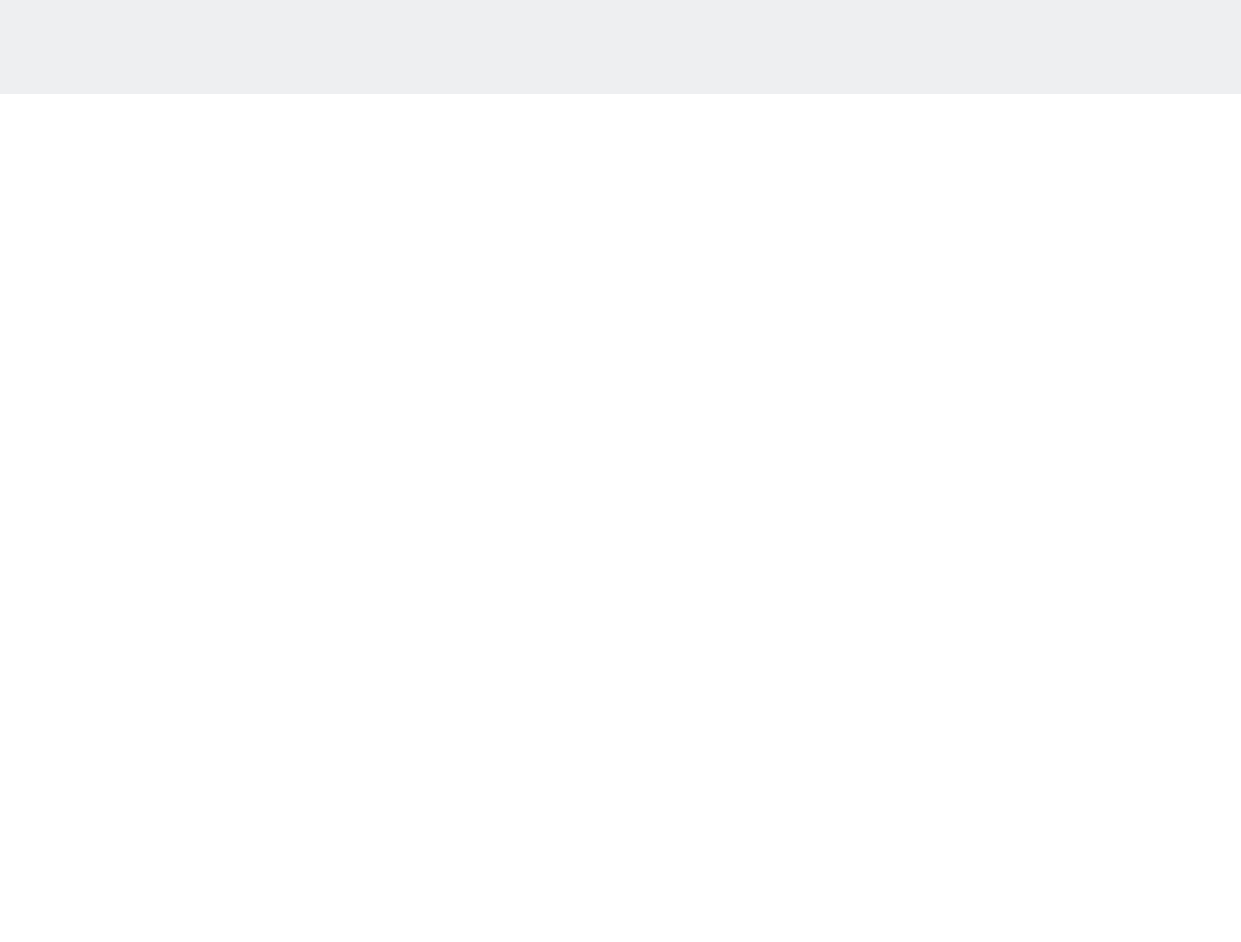
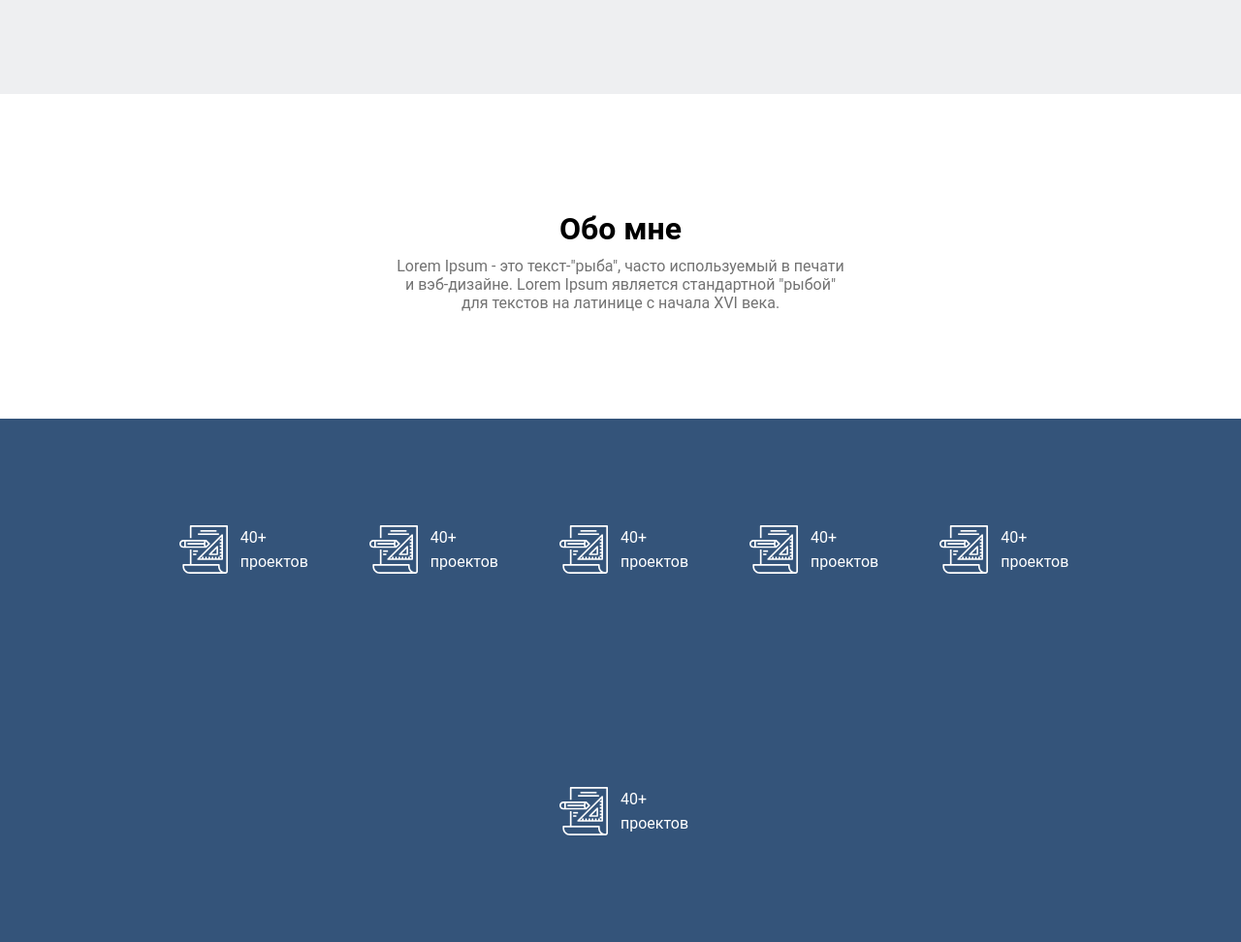
Before and after one commit to Bukhashov/Web, a plain HTML site: page index.html in a window 1280 px wide. Shown: the part 526-1498 px from the top of the page at 97% size. Before the commit the page ends 800 px from the top, so only its background shows below. Drawn offline with Linux system fonts and the light colour scheme.

Commit message:
feat: add about me

```diff
--- a/index.html
+++ b/index.html
@@ -37,13 +37,85 @@
                         </div>
                         <div class="header_info">
                             <div class="header_info__header"><h3>Дизайн и верстка</h3></div>
-                            <div class="header_info__text"><p>Lorem Ipsum - это текст-"рыба", часто используемый в печати и вэб-дизайне. Lorem Ipsum является стандартной "рыбой" для текстов на латинице с начала XVI века.</p></div>
+                            <div class="header_info__text">Lorem Ipsum - это текст-"рыба", часто используемый в печати и вэб-дизайне. Lorem Ipsum является стандартной "рыбой" для текстов на латинице с начала XVI века.</div>
                             <div class="header_info_btn"><a href="#">НАПИСАТЬ МНЕ</a></div>
                         </div>
                     </div>
                 </div>
             </div>
         </header>
+        <div class="about_me">
+            <div class="container">
+                <div class="about_me__inner">
+                    <div class="about_me__h">
+                        <h3>Обо мне</h3>
+                    </div>
+                    <div class="about_me__t">
+                        Lorem Ipsum - это текст-"рыба", часто используемый в печати и вэб-дизайне. Lorem Ipsum является стандартной "рыбой" для текстов на латинице с начала XVI века.
+                    </div>
+                </div>
+            </div>
+        </div>
+        <div class="numbers">
+            <div class="container">
+                <div class="numbers_inner">
+                    <div class="number_item">
+                        <div class="number_item_icon">
+                            <img src="./img/project.svg">
+                        </div>
+                        <div class="number_item_text">
+                            <div class="number_item_number">40+</div>
+                            <div class="number_item__name_project">проектов</div>
+                        </div>
+                    </div>
+                    <div class="number_item">
+                        <div class="number_item_icon">
+                            <img src="./img/project.svg">
+                        </div>
+                        <div class="number_item_text">
+                            <div class="number_item_number">40+</div>
+                            <div class="number_item__name_project">проектов</div>
+                        </div>
+                    </div>
+                    <div class="number_item">
+                        <div class="number_item_icon">
+                            <img src="./img/project.svg">
+                        </div>
+                        <div class="number_item_text">
+                            <div class="number_item_number">40+</div>
+                            <div class="number_item__name_project">проектов</div>
+                        </div>
+                    </div>
+                    <div class="number_item">
+                        <div class="number_item_icon">
+                            <img src="./img/project.svg">
+                        </div>
+                        <div class="number_item_text">
+                            <div class="number_item_number">40+</div>
+                            <div class="number_item__name_project">проектов</div>
+                        </div>
+                    </div>
+                    <div class="number_item">
+                        <div class="number_item_icon">
+                            <img src="./img/project.svg">
+                        </div>
+                        <div class="number_item_text">
+                            <div class="number_item_number">40+</div>
+                            <div class="number_item__name_project">проектов</div>
+                        </div>
+                    </div>
+                    <div class="number_item">
+                        <div class="number_item_icon">
+                            <img src="./img/project.svg">
+                        </div>
+                        <div class="number_item_text">
+                            <div class="number_item_number">40+</div>
+                            <div class="number_item__name_project">проектов</div>
+                        </div>
+                    </div>
+                </div>
+            </div>
+        </div>
     </div>
 
 </body>
--- a/style/scss/style.scss
+++ b/style/scss/style.scss
@@ -19,7 +19,7 @@ body{
 
 .container{
     width: 100%;
-   max-width: 1450px;
+    max-width: 1450px;
     padding: 0 75px;
 }
 
@@ -107,7 +107,8 @@ body{
         font-weight: 600;
     }
 }
-.header_info__text{
+.header_info_text{
+    color:#727272;
 
 }
 
@@ -121,3 +122,65 @@ body{
         padding: 25px 40px;
     }
 }
+
+.about_me{
+    width: 100%;
+    display: grid;
+    justify-content: center;
+}
+
+.about_me__inner{
+    display: grid;
+    justify-content: center;
+    margin: 120px 0 100px 0;
+}
+
+.about_me__h{
+    display: grid;
+    justify-content: center;
+
+    h3{
+        font-size: 32px;
+    }
+}
+.about_me__t{
+    color: #727272;
+    margin: 10px 330px;
+    text-align: center;
+}
+
+// numbers
+.numbers{
+    width: 100%;
+    background: #34547A;
+    display: flex;
+    justify-content: center;
+}
+
+.numbers_inner{
+    width: 100%;
+    display: flex;
+    justify-content: center;
+    align-items: center;
+    flex-wrap: wrap;
+}
+.number_item{
+   display: flex;
+   margin: 100px 25px;
+
+
+}
+
+.number_item_icon{
+    width: 50px;
+    height: 50px;
+    margin: 10px;
+}
+.number_item_text{
+    color: #fff;
+    display: grid;
+    align-content: center;
+}
+.number_item_number, .number_item__name_project{
+    margin: 3px;
+}
```
Also changed, not shown: img/project.svg (added), style/css/style.css, 1 other file.
